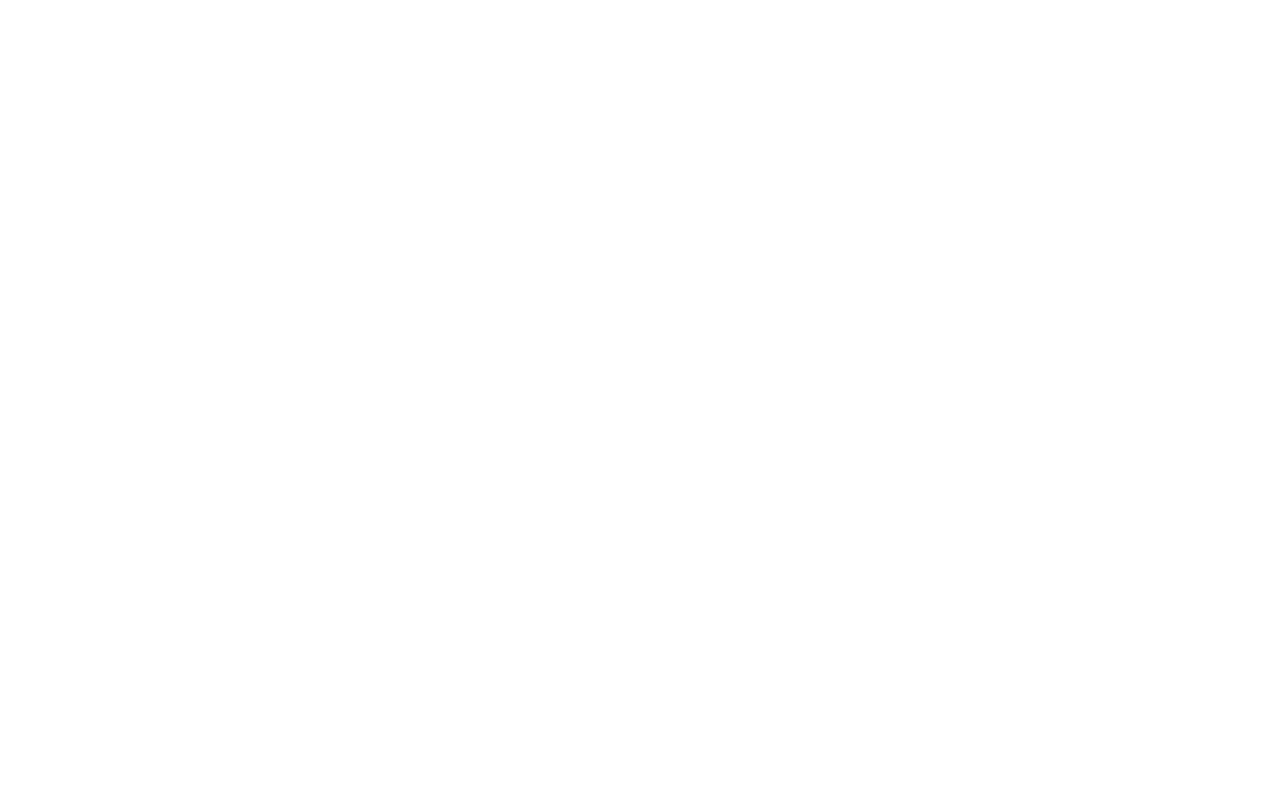
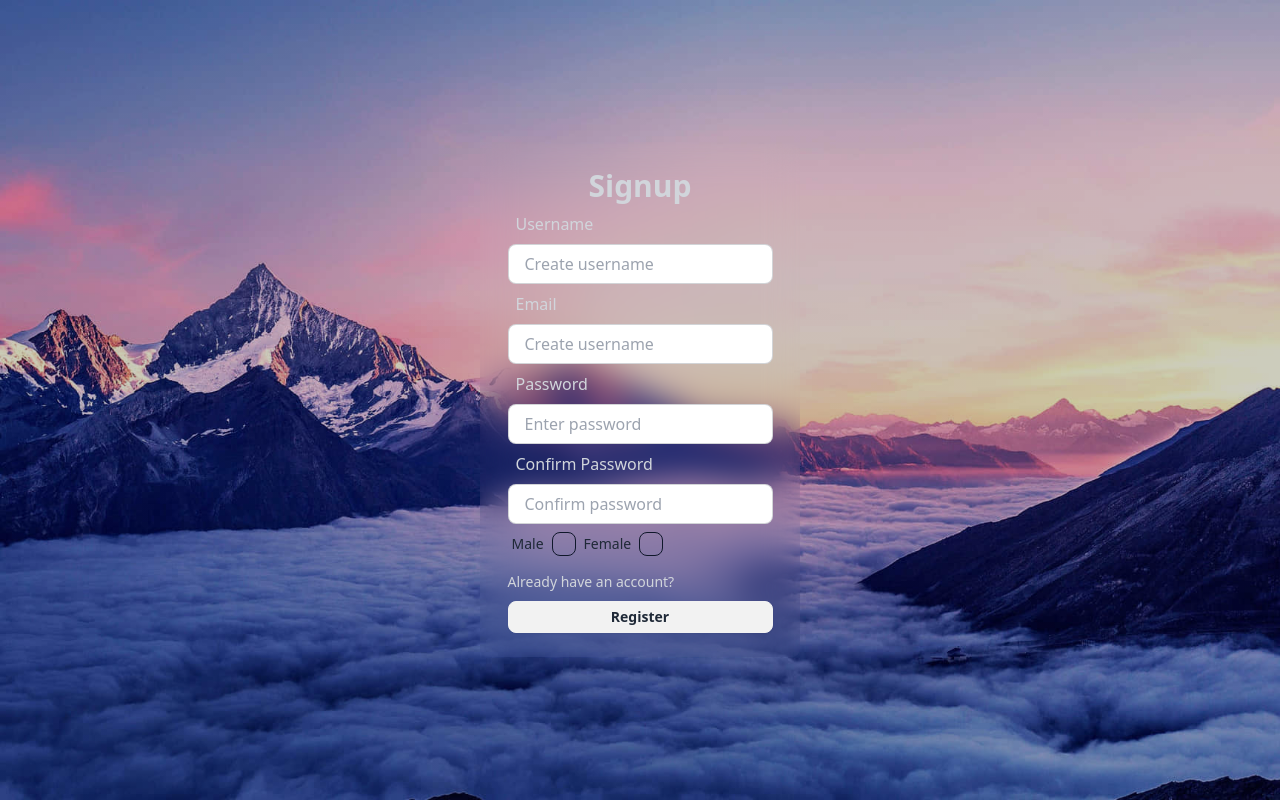
Before and after one commit to sofiialives/chat-app, a React (Vite) app in the folder frontend/: page /login in a window 1280 px wide. Built offline with nearby package versions, Linux system fonts and the light colour scheme.

Commit message:
authform + textfield

```diff
--- a/frontend/src/App.tsx
+++ /dev/null
@@ -1,5 +0,0 @@
-function App() {
-  return <div></div>;
-}
-
-export default App;
--- /dev/null
+++ b/frontend/src/components/App.tsx
@@ -0,0 +1,13 @@
+import LoginPage from "../pages/login/LoginPage";
+import SignupPage from "../pages/signup/SignupPage";
+import Container from "./reusable/Container";
+
+function App() {
+  return (
+    <Container className="h-screen">
+      <SignupPage />
+    </Container>
+  );
+}
+
+export default App;
--- a/frontend/src/components/AuthForm.tsx
+++ b/frontend/src/components/AuthForm.tsx
@@ -1,13 +1,28 @@
+import GenderCheckbox from "./GenderCheckbox";
+import Container from "./reusable/Container";
+import TextField from "./reusable/TextField";
+
 interface AuthFormProps {
-  repeat?: boolean;
-  onSubmit?: () => void;
+  register?: boolean;
+  handleSubmit?: () => void;
 }
 
-export default function AuthForm({ repeat }: AuthFormProps) {
+export default function AuthForm({ register, handleSubmit }: AuthFormProps) {
   return (
-    <form>
-      {" "}
-      <input type="text" />
-    </form>
+    <Container className="p-6 rounded-lg bg-gray-400 bg-clip-padding backdrop-filter backdrop-blur-lg bg-opacity-0">
+      <h1>{register ? "Signup" : "Login"}</h1>
+      <form onSubmit={handleSubmit}>
+        <TextField label="Username" />
+        {register && <TextField label="Email" />}
+        <TextField label="Password" />
+        {register && <TextField label="Confirm Password" />}
+        {register && <GenderCheckbox />}
+        <a className="text-sm hover:underline hover:text-purple-300 mt-2 inline-block text-gray-300">
+          {!register
+            ? `${"Don't"} have an account?`
+            : "Already have an account?"}
+        </a>
+      </form>
+    </Container>
   );
 }
--- /dev/null
+++ b/frontend/src/components/GenderCheckbox.tsx
@@ -0,0 +1,28 @@
+import React from "react";
+
+interface GenderCheckboxProps {}
+
+export default function GenderCheckbox({}: GenderCheckboxProps) {
+  return (
+    <div className="flex">
+      <div className="form-control">
+        <label className="label gap-2 cursor-pointer">
+          <span className="label-text">Male</span>
+          <input
+            type="checkbox"
+            className="checkbox checkbox-primary border-slate-900"
+          />
+        </label>
+      </div>
+      <div className="form-control">
+        <label className="label gap-2 cursor-pointer">
+          <span className="label-text">Female</span>
+          <input
+            type="checkbox"
+            className="checkbox checkbox-secondary border-slate-900"
+          />
+        </label>
+      </div>
+    </div>
+  );
+}
--- a/frontend/src/components/reusable/TextField.tsx
+++ b/frontend/src/components/reusable/TextField.tsx
@@ -3,43 +3,38 @@
 import { VariantProps, cva } from "class-variance-authority";
 
 interface TextFieldProps
-  extends Omit<InputHTMLAttributes<HTMLInputElement>, "size">,
-    VariantProps<typeof inputVariants> {
+  extends InputHTMLAttributes<HTMLInputElement>,
+    VariantProps<typeof inputVariant> {
   label?: string;
-  onChange?: () => void;
 }
 
 export default function TextField({
-  size,
+  className,
   variant,
-  className,
-  onChange,
   label,
   ...rest
 }: TextFieldProps) {
   return (
     <div>
-      {label && <label>{label}</label>}
-      <input
-        className={cn(inputVariants({ className, size, variant }))}
-        onChange={onChange}
-        {...rest}
-      />
+      {label && (
+        <label className="label p-2 text-base label-text text-gray-300">
+          {label}
+        </label>
+      )}
+      <input {...rest} className={cn(inputVariant({ variant, className }))} />
     </div>
   );
 }
 
-const inputVariants = cva("", {
+const inputVariant = cva("input input-bordered w-full", {
   variants: {
     variant: {
-      primary: "",
-    },
-    size: {
-      md: "",
+      form: "h-10",
+      radio: "",
+      message: "",
     },
   },
   defaultVariants: {
-    variant: "primary",
-    size: "md",
+    variant: "form",
   },
 });
--- a/frontend/src/main.tsx
+++ b/frontend/src/main.tsx
@@ -1,6 +1,6 @@
 import React from 'react'
 import ReactDOM from 'react-dom/client'
-import App from './App.tsx'
+import App from './components/App.tsx'
 import './index.css'
 
 ReactDOM.createRoot(document.getElementById('root')!).render(
--- /dev/null
+++ b/frontend/src/pages/home/HomePage.tsx
@@ -0,0 +1,7 @@
+import React from "react";
+
+interface HomePageProps {}
+
+export default function HomePage({}: HomePageProps) {
+  return <div>HomePage</div>;
+}
--- a/frontend/src/pages/login/LoginPage.tsx
+++ b/frontend/src/pages/login/LoginPage.tsx
@@ -0,0 +1,46 @@
+import Section from "../../components/reusable/Section";
+import Container from "../../components/reusable/Container";
+import { NavLink } from "react-router-dom";
+
+interface LoginPageProps {}
+
+export default function LoginPage({}: LoginPageProps) {
+  return (
+    <Section>
+      <Container className="p-6 rounded-lg bg-gray-400 bg-clip-padding backdrop-filter backdrop-blur-lg bg-opacity-0">
+        <h1 className="text-3xl font-semibold text-center text-gray-300">
+          Login
+        </h1>
+        <form>
+          <div>
+            <label className="label p-2 text-base label-text text-gray-300">
+              Username
+            </label>
+            <input
+              type="text"
+              placeholder="Enter username"
+              className="input input-bordered h-10"
+            />
+          </div>
+          <div>
+            <label className="label p-2 text-base label-text text-gray-300">
+              Password
+            </label>
+            <input
+              type="password"
+              placeholder="Enter password"
+              className="input input-bordered h-10"
+            />
+          </div>
+          <a className="text-sm hover:underline hover:text-purple-300 mt-2 inline-block text-gray-300">
+            {"Don't"} have an account?
+          </a>
+
+          <div>
+            <button className="btn btn-block btn-sm mt-2">Login</button>
+          </div>
+        </form>
+      </Container>
+    </Section>
+  );
+}
--- a/frontend/src/pages/signup/SignupPage.tsx
+++ b/frontend/src/pages/signup/SignupPage.tsx
@@ -0,0 +1,70 @@
+import React from "react";
+import Section from "../../components/reusable/Section";
+import Container from "../../components/reusable/Container";
+import GenderCheckbox from "../../components/GenderCheckbox";
+
+interface SignupPageProps {}
+
+export default function SignupPage({}: SignupPageProps) {
+  return (
+    <Section>
+      <Container className="p-6 rounded-lg bg-gray-400 bg-clip-padding backdrop-filter backdrop-blur-lg bg-opacity-0">
+        <h1 className="text-3xl font-semibold text-center text-gray-300">
+          Signup
+        </h1>
+        <form>
+          <div>
+            <label className="label p-2 text-base label-text text-gray-300">
+              Username
+            </label>
+            <input
+              type="text"
+              placeholder="Create username"
+              className="input input-bordered h-10"
+            />
+          </div>
+          <div>
+            <label className="label p-2 text-base label-text text-gray-300">
+              Email
+            </label>
+            <input
+              type="email"
+              placeholder="Create username"
+              className="input input-bordered h-10"
+            />
+          </div>
+          <div>
+            <label className="label p-2 text-base label-text text-gray-300">
+              Password
+            </label>
+            <input
+              type="password"
+              placeholder="Enter password"
+              className="input input-bordered h-10"
+            />
+          </div>
+          <div>
+            <label className="label p-2 text-base label-text text-gray-300">
+              Confirm Password
+            </label>
+            <input
+              type="password"
+              placeholder="Confirm password"
+              className="input input-bordered h-10"
+            />
+          </div>
+
+          <GenderCheckbox />
+
+          <a className="text-sm hover:underline hover:text-purple-300 mt-2 inline-block text-gray-300">
+            Already have an account?
+          </a>
+
+          <div>
+            <button className="btn btn-block btn-sm mt-2">Register</button>
+          </div>
+        </form>
+      </Container>
+    </Section>
+  );
+}
--- a/frontend/tailwind.config.js
+++ b/frontend/tailwind.config.js
@@ -1,6 +1,6 @@
 /** @type {import('tailwindcss').Config} */
 export default {
-  content: [],
+  content: ["./index.html", "./src/**/*.{js,ts,jsx,tsx}"],
   theme: {
     extend: {
       screens: {
```
